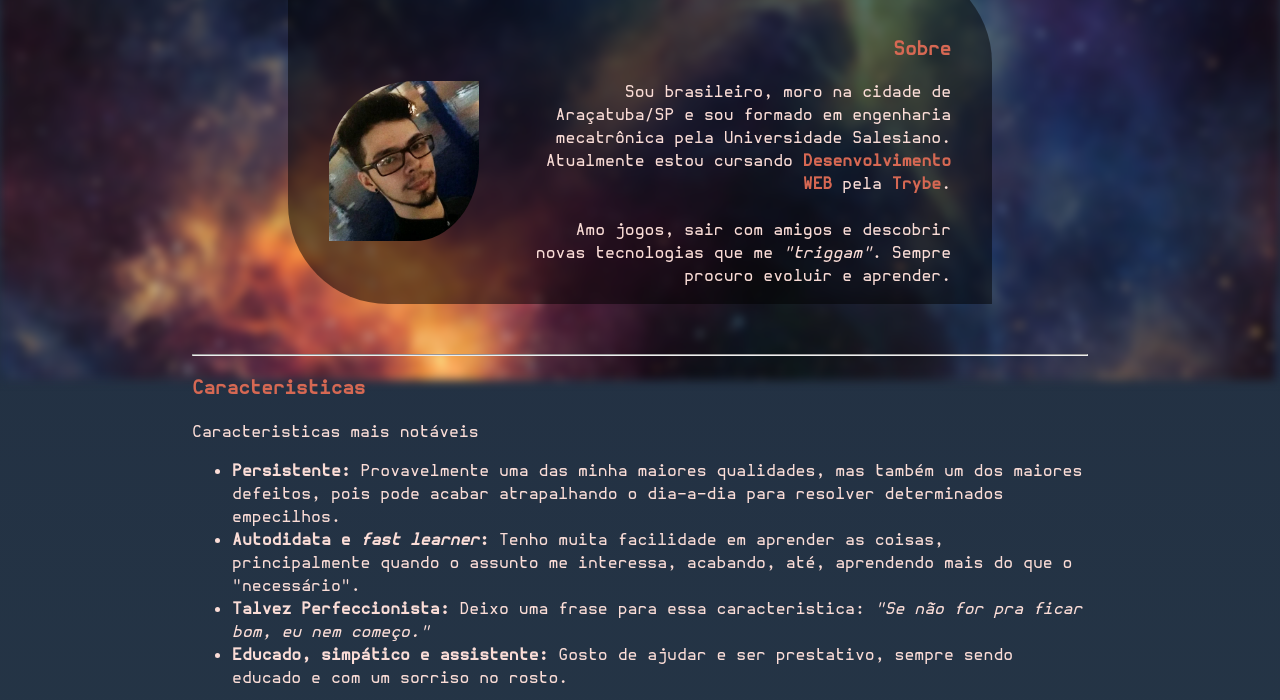
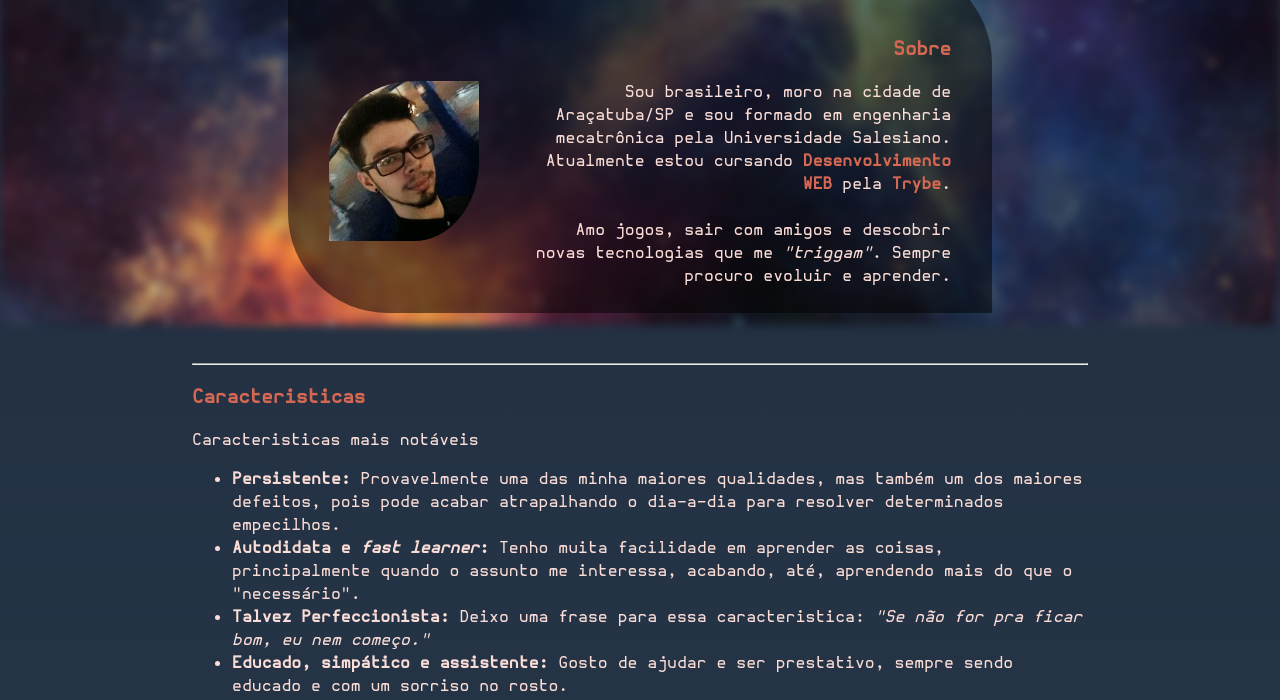
Before and after one commit to Matthengo/Matthengo.github.io, a plain HTML site: page index.html in a window 1280 px wide. Shown: the part 100-800 px from the top of the page. Drawn offline with Linux system fonts and the light colour scheme.

Commit message:
Header img arrumada

```diff
--- a/index.html
+++ b/index.html
@@ -18,6 +18,7 @@
                 <li><a href="#skills">Habilidades</a></li>
             </ul>
         </div>
+        <div id="header_img_socket">
             <div class="blurred_image"></div>
             <div id="profile_socket">
                 <div class="background_opacity">
@@ -27,14 +28,18 @@
                         <div id="about_content">
                             <h3 id="profile" class="header_text">Sobre</h3>
                             <p>
-                            Sou brasileiro, moro na cidade de Araçatuba/SP e sou formado em engenharia mecatrônica pela
+                                Sou brasileiro, moro na cidade de Araçatuba/SP e sou formado em engenharia mecatrônica
+                                pela
                                 Universidade Salesiano. <br>
-                            Atualmente estou cursando <strong>Desenvolvimento WEB </strong> pela <strong>Trybe</strong>.
+                                Atualmente estou cursando <strong>Desenvolvimento WEB </strong> pela
+                                <strong>Trybe</strong>.
                                 <br><br>
-                            Amo jogos, sair com amigos e descobrir novas tecnologias que me <em>"triggam"</em>. Sempre
+                                Amo jogos, sair com amigos e descobrir novas tecnologias que me <em>"triggam"</em>.
+                                Sempre
                                 procuro
                                 evoluir e aprender.
                             </p>
+                        </div>
                     </div>
                 </div>
             </div>
--- a/style.css
+++ b/style.css
@@ -37,6 +37,7 @@ a {
 .welcome_header {
     position: absolute;
     margin: 10px 0px 10px 15px;
+    z-index: 1;
 }
 
 #header_menu {
@@ -56,13 +57,17 @@ a {
     margin: 10px 0px;
 }
 
+#header_img_socket {
+    height: auto;
+}
+
 .blurred_image {
     background-image: url(./images/header-wallpaper.jpg);
     background-size: cover;
     background-position: center 700px;
+    width: 100%;
     position: absolute;
-    width: 100%;
-    height: 60%;
+    height: 425px;
     top: 0px;
     filter: blur(5px);
     z-index: -1;
@@ -100,6 +105,7 @@ a {
     background-color: rgba(0, 0, 0, 0.5);
     margin: 0 auto;
     border-radius: 0px 100px;
+    height: 350px;
 }
 
 #body {
```
Lines whose indentation alone changed are shown as unchanged.
